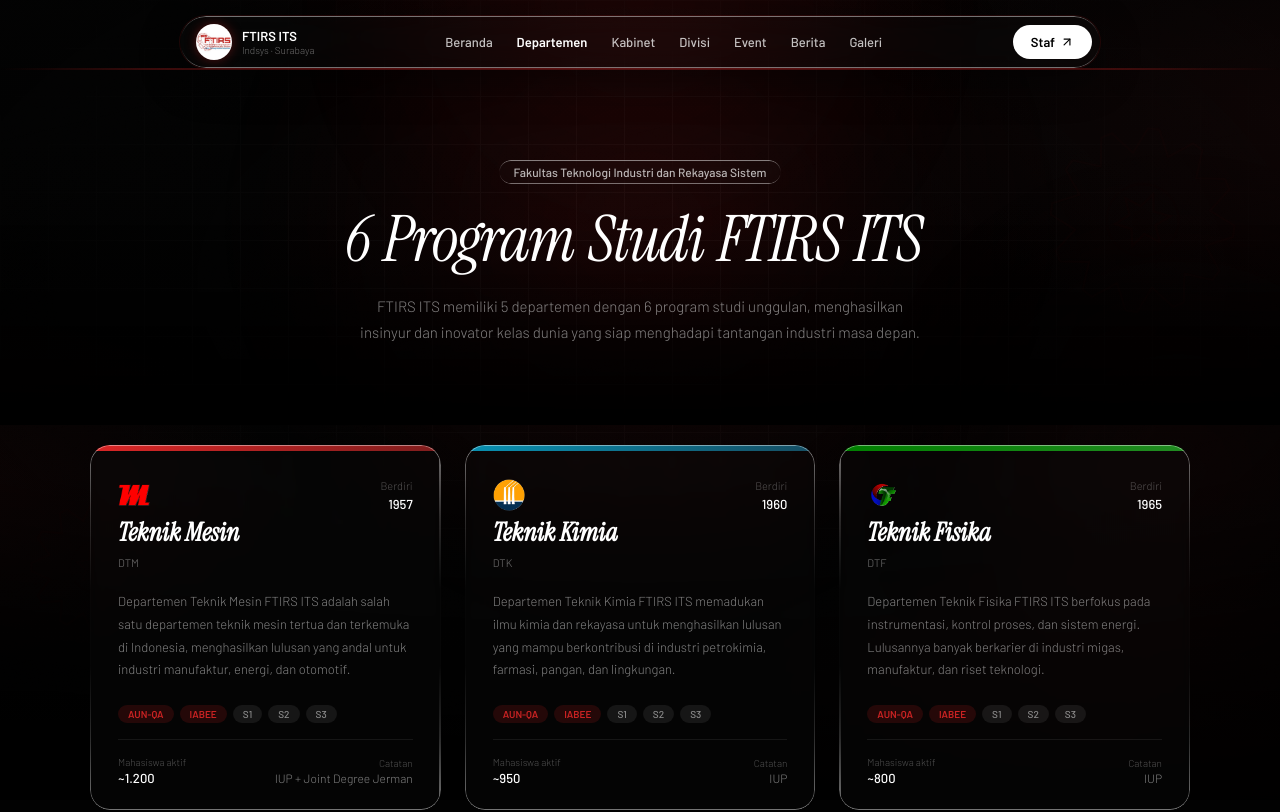
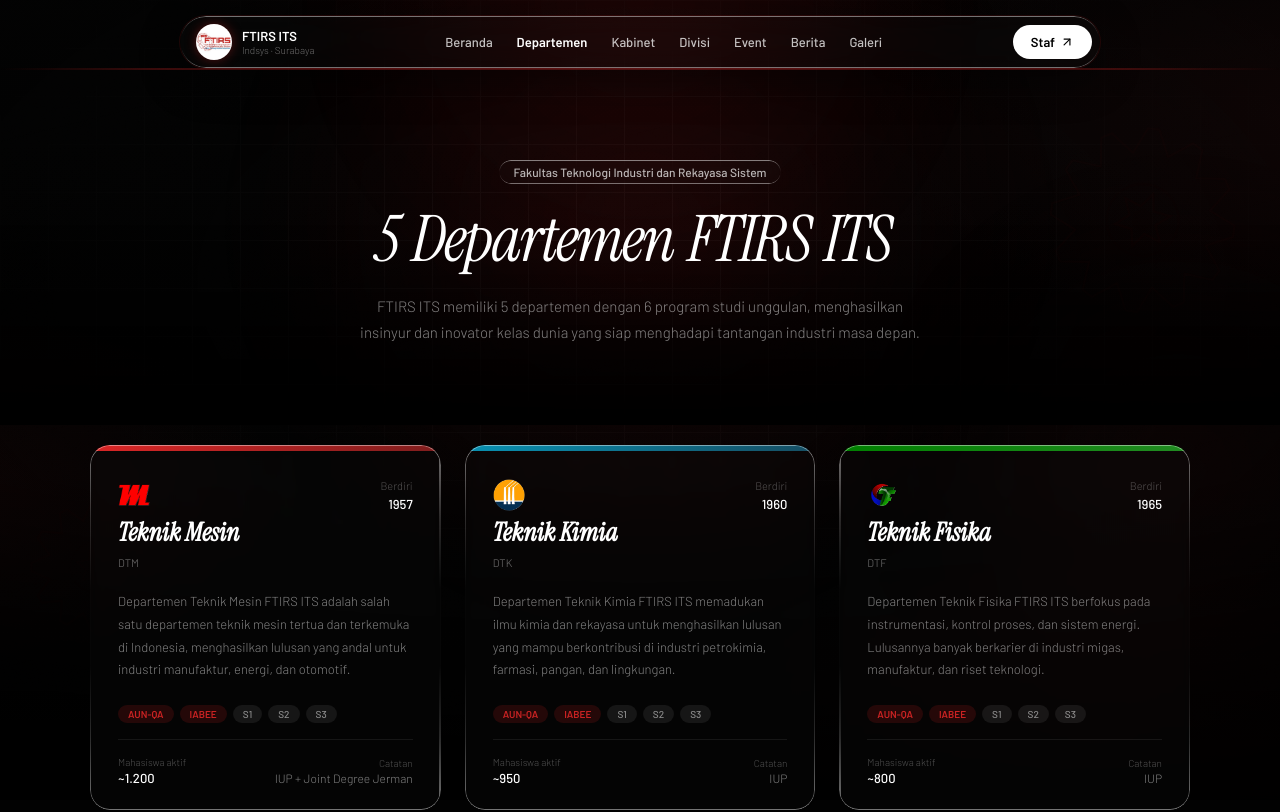
Before and after one commit to zan4yov/BEM-FTIRS, a React (Vite) app: page /departemen in a window 1280 px wide. Shown: the top 812 px of the page. Built offline with nearby package versions, Linux system fonts and the light colour scheme.

Commit message:
refactor: minor fix

```diff
--- a/src/pages/Departemen.tsx
+++ b/src/pages/Departemen.tsx
@@ -99,7 +99,7 @@
             Fakultas Teknologi Industri dan Rekayasa Sistem
           </div>
           <BlurText
-            text="6 Program Studi FTIRS ITS"
+            text="5 Departemen FTIRS ITS"
             className="heading"
             style={{ fontSize: 'clamp(2.2rem, 5vw, 4rem)', color: '#fff', lineHeight: 0.9, letterSpacing: '-2px', marginBottom: 24, display: 'block' }}
           />
```
